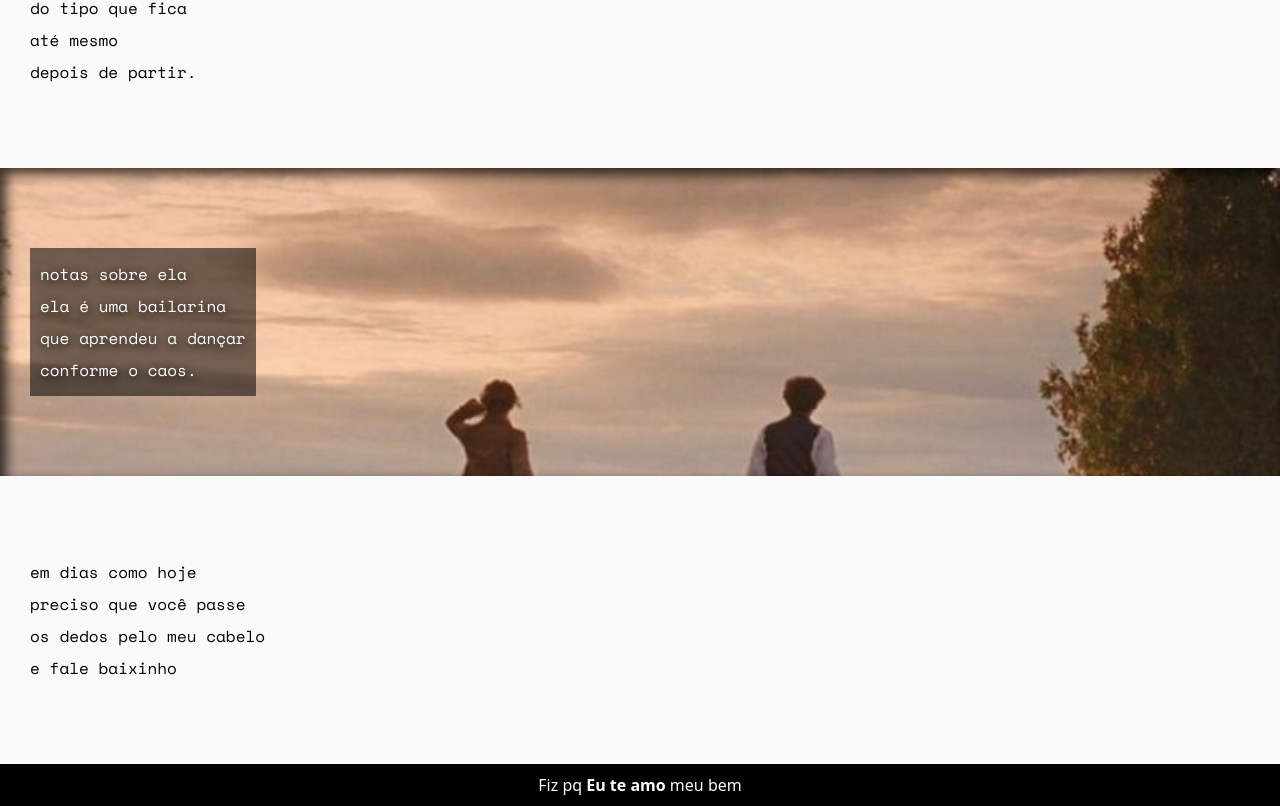
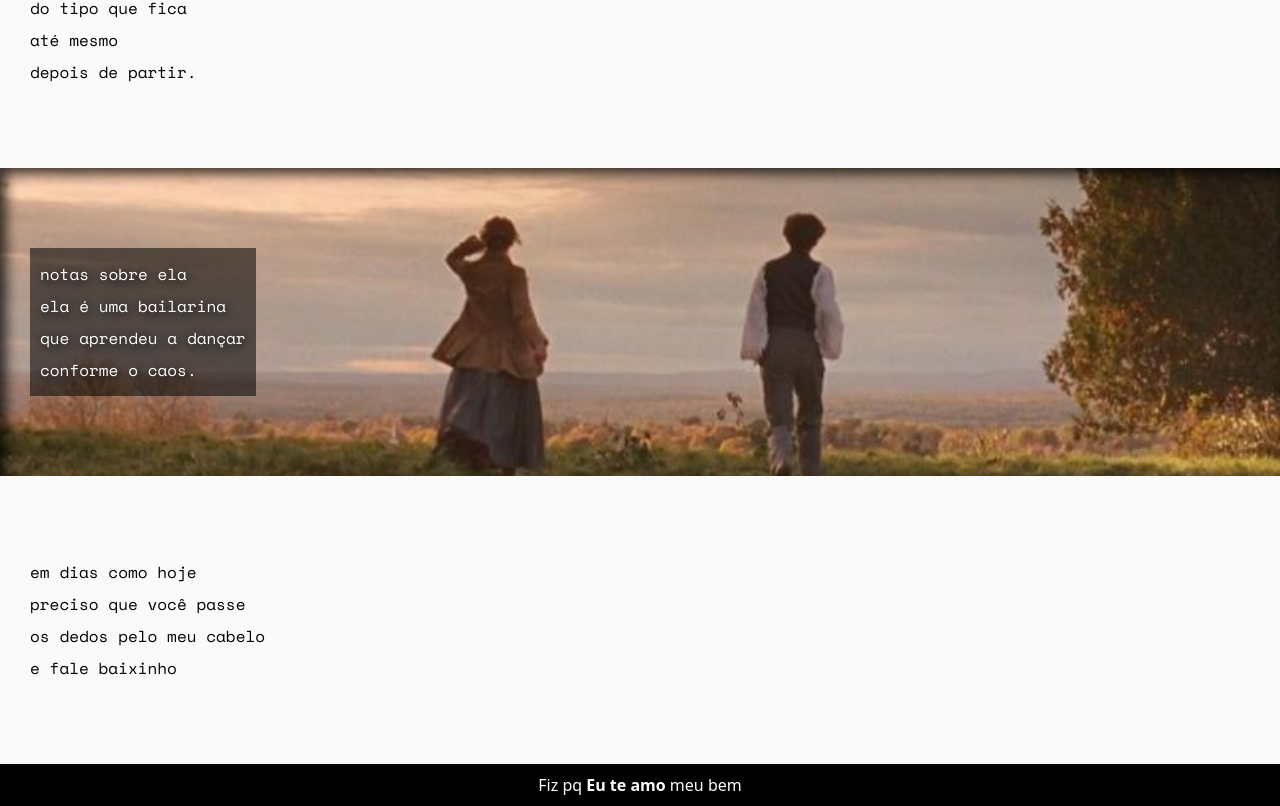
Before and after one commit to jose-gp21/novapasta, a plain HTML site: page index.html in a window 1280 px wide. Shown: the part 2439-3245 px from the top of the page. Drawn offline with nearby package versions, Linux system fonts and the light colour scheme; a web font is replaced by a local one.

Commit message:
Update style.css

```diff
--- a/style.css
+++ b/style.css
@@ -73,7 +73,7 @@ section.imagem>p{
 }
 .bailarina{
     background-image: url("imagens/back.jpg");
-    background-position: top center;
+    background-position: center center;
     background-size: cover;
     background-repeat: no-repeat;
     background-attachment: fixed;
```
